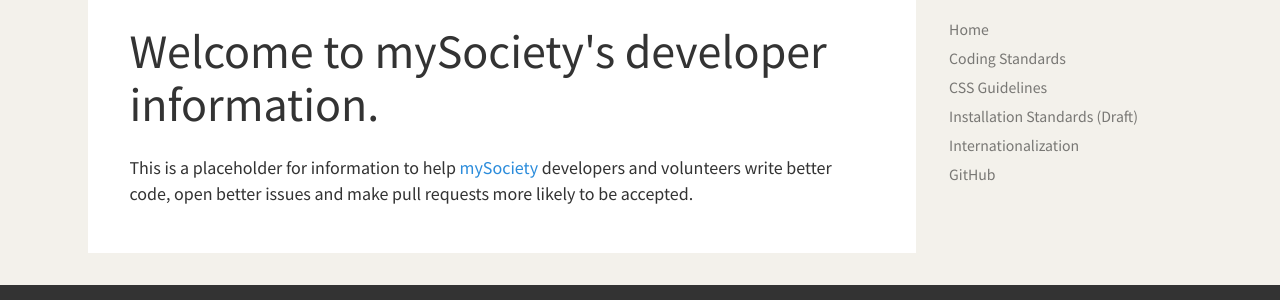
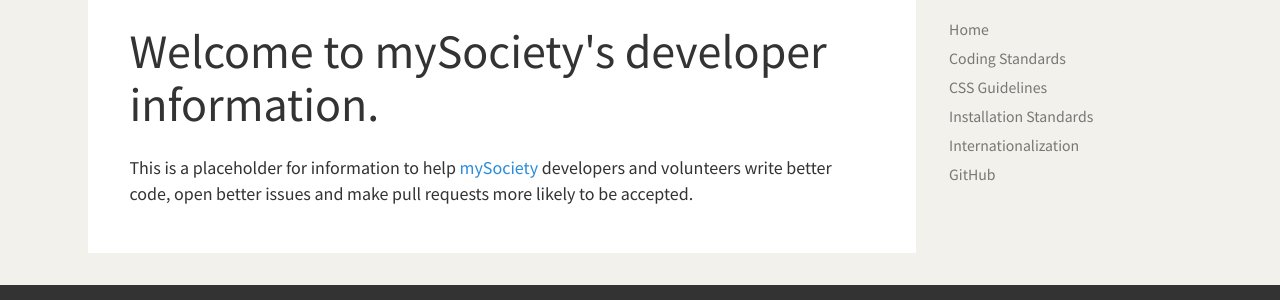
Before and after one commit to mysociety/mysociety.github.io, a Jekyll site: the page built from index.md, in a window 1280 px wide. Shown: the part 169-469 px from the top of the page. Built offline with Jekyll 4.4.1, drawn with Linux system fonts in a browser that asks for light colours.

Commit message:
Update navigation
Reflect that installation standards are no longer draft

```diff
--- a/_layouts/page.html
+++ b/_layouts/page.html
@@ -40,8 +40,8 @@
           <li{% if (page.title == 'CSS Guidelines') %} class="active"{% endif %}>
             <a href="{{ site.baseurl }}css-guidelines.html">CSS Guidelines</a>
           </li>
-          <li{% if (page.title == 'Installation Standards (Draft)') %} class="active"{% endif %}>
-            <a href="{{ site.baseurl }}installation-standards.html">Installation Standards (Draft)</a>
+          <li{% if (page.title == 'Installation Standards') %} class="active"{% endif %}>
+            <a href="{{ site.baseurl }}installation-standards.html">Installation Standards</a>
           </li>
           <li{% if (page.title == 'Internationalization') %} class="active"{% endif %}>
             <a href="{{ site.baseurl }}internationalization.html">Internationalization</a>
```
